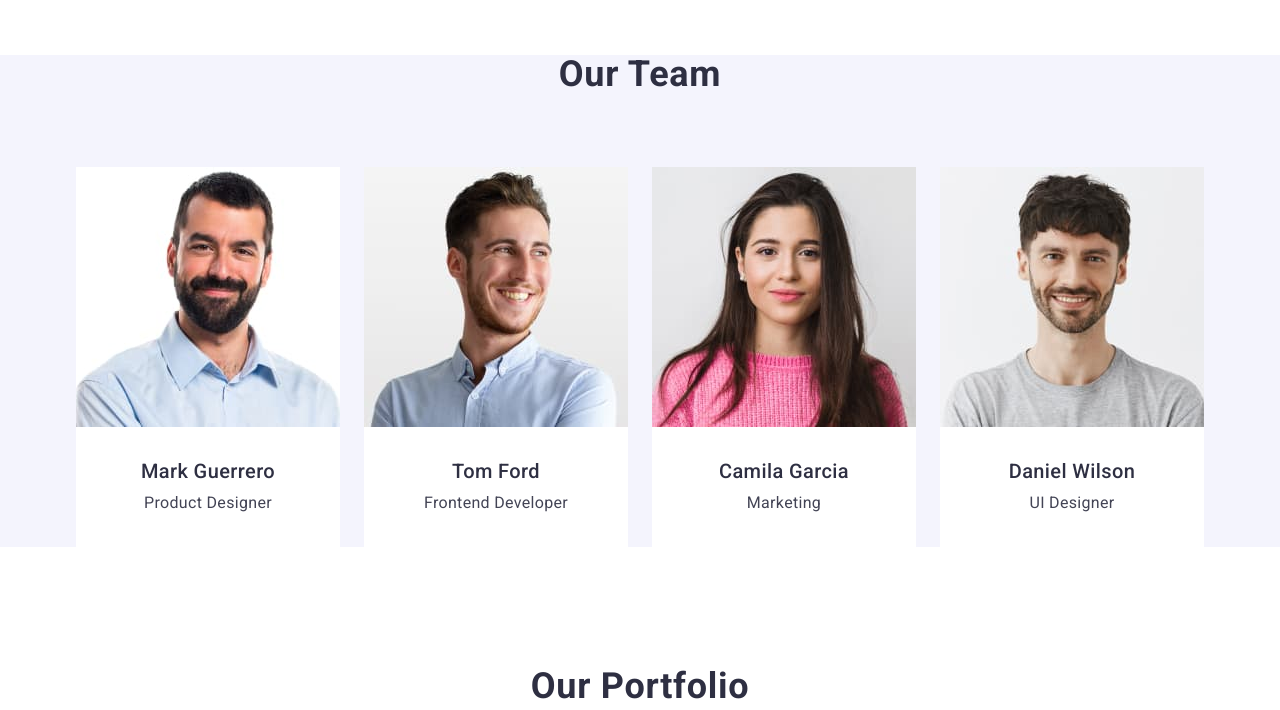
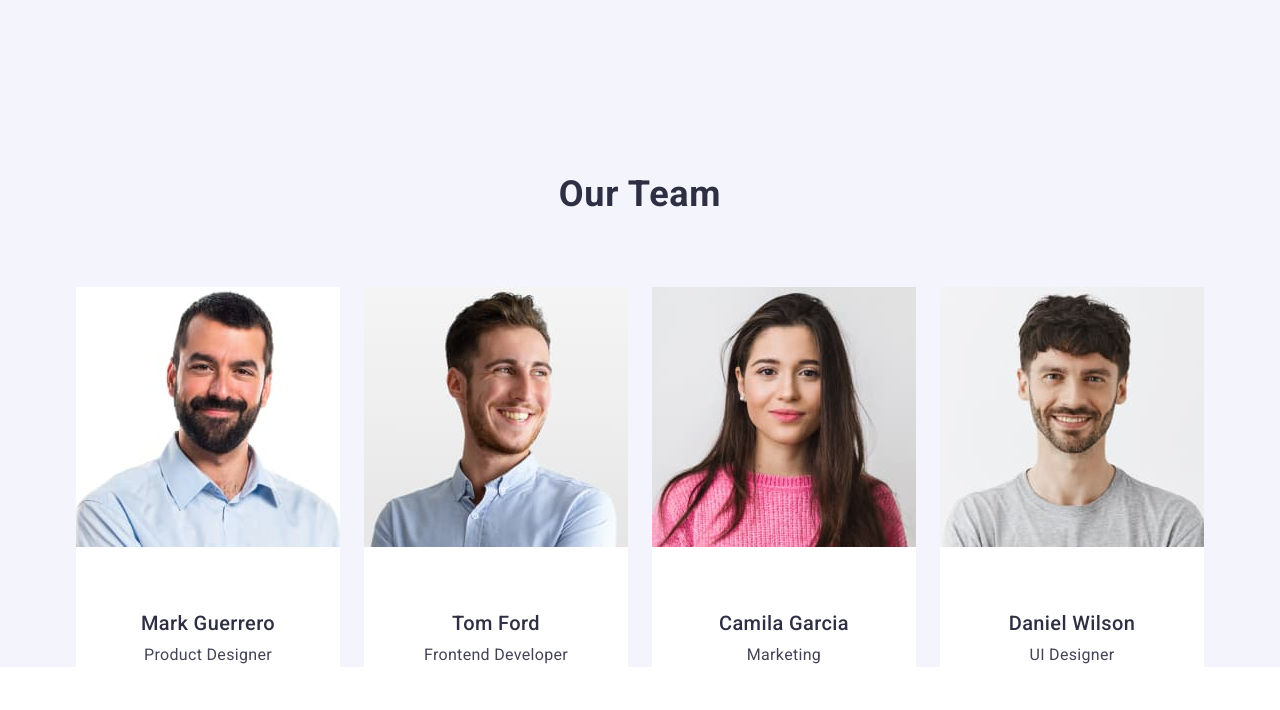
Before and after one commit to adelife/goit-markup-hw-03, a plain HTML site: page index.html in a window 1280 px wide. Shown: the part 1346-2056 px from the top of the page. Drawn offline with nearby package versions, Linux system fonts and the light colour scheme; a web font is replaced by a local one.

Commit message:
correct mistakes
correct  section 3

```diff
--- a/css/styles.css
+++ b/css/styles.css
@@ -218,6 +218,7 @@ border-bottom: 1px solid #e7e9fc
 .team{
     background-color: #F4F4FD;
     max-height: 732px;
+    padding: 120px 0;
 }
 .team-title{
     color: #2e2f42;
@@ -239,10 +240,11 @@ border-bottom: 1px solid #e7e9fc
 }
 .team-ittem{
     background-color: #FFF;
-    flex-basis: calc((100%-312px)/4);
+    width: calc((100% - 72px) / 4);
+    border-radius: 0px 0px 4px 4px;
 }
-.team-card{
-    border-radius: 0px 0px 4px 4px;
+.name-person{
+    padding: 32px 0;
 }
 .team-person{
     color: #2e2f42;
@@ -251,8 +253,8 @@ border-bottom: 1px solid #e7e9fc
     line-height: 24px;
     letter-spacing: 0.4px;
     text-align: center;
-    margin-top: 32px;
     margin-bottom: 8px;
+
 }
 .team-text{
     color: #434455;
--- a/index.html
+++ b/index.html
@@ -95,48 +95,40 @@
           <h2 class="team-title">Our Team</h2>
           <ul class="team-list">
             <li class="team-ittem">
-              <div class="team-card">
               <img
                 src="./images/MarkGuerrero.jpg"
                 alt="foto-Mark Guerrero"
                 width="264"
               />
+              <div class="name-person"></div>
               <h3 class="team-person">Mark Guerrero</h3>
               <p class="team-text">Product Designer</p>
-              </div>
             </li>
             <li class="team-ittem">
-              <div class="team-card">
-                <img
-                  src="./images/TomFord.jpg"
-                  alt="foto-Tom Ford"
-                  width="264"
-                />
+              <img src="./images/TomFord.jpg" alt="foto-Tom Ford" width="264" />
+              <div class="name-person"></div>
               <h3 class="team-person">Tom Ford</h3>
               <p class="team-text">Frontend Developer</p>
-              </div>
             </li>
             <li class="team-ittem">
-              <div class="team-card">
               <img
                 src="./images/CamilaGarcia.jpg"
                 alt="foto-Camila Garcia"
                 width="264"
               />
+              <div class="name-person"></div>
               <h3 class="team-person">Camila Garcia</h3>
               <p class="team-text">Marketing</p>
-              </div>
             </li>
             <li class="team-ittem">
-              <div class="team-card">
               <img
                 src="./images/DanielWilson.jpg"
                 alt="foto-Daniel Wilson"
                 width="264"
               />
+              <div class="name-person"></div>
               <h3 class="team-person">Daniel Wilson</h3>
               <p class="team-text">UI Designer</p>
-              </div>
             </li>
           </ul>
         </div>
```
Lines whose indentation alone changed are shown as unchanged.
